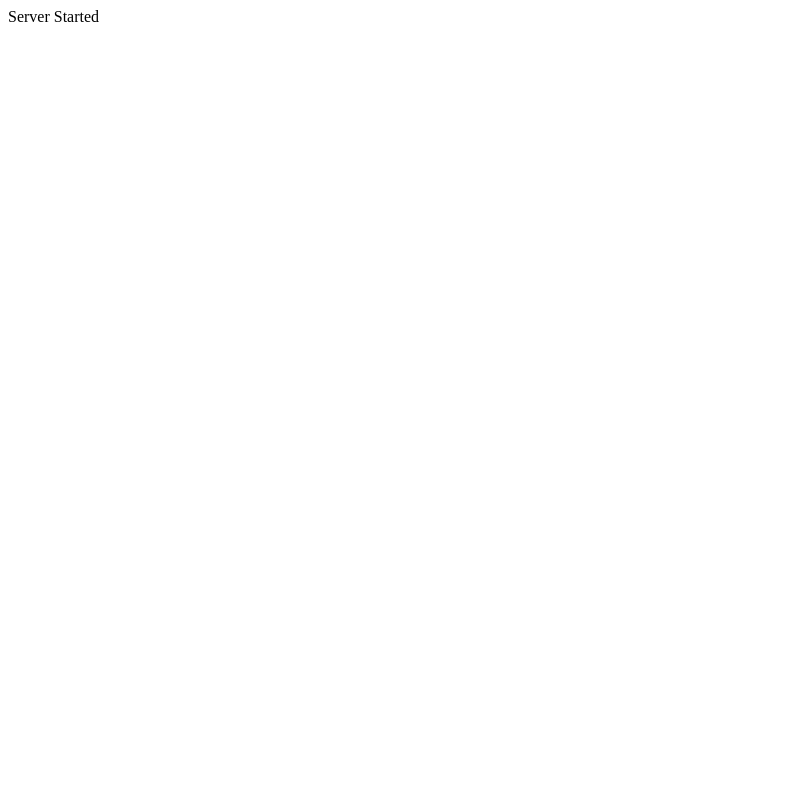
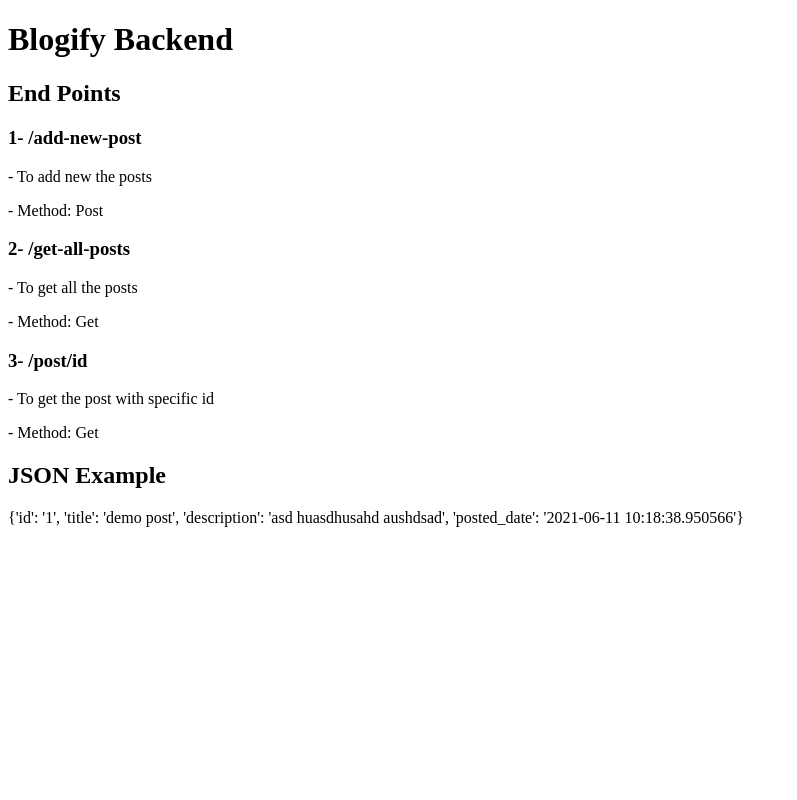
Before and after one commit to fahadaleem/Blogify-backend-flask, a Flask app: page / in a window 1280 px wide. Before the commit the part shown is almost empty. Shown: the whole page, without its empty margins (0-797 px from the left). Run offline with Flask 2, Linux system fonts and the light colour scheme; data comes from the database, SQL or seed files in the repository; both versions use the stored data as it was after the commit.

Commit message:
All Apis for blogify done

```diff
--- a/flaskBlog/models.py
+++ b/flaskBlog/models.py
@@ -16,7 +16,7 @@ from datetime import datetime
 
 class Post(db.Model):
     id = db.Column(db.Integer, primary_key=True)
-    title = db.Column(db.String(20), unique=True, nullable=False)
+    title = db.Column(db.String(255), unique=True, nullable=False)
     description = db.Column(db.Text, nullable=False)
     postedDate = db.Column(db.DateTime, default=datetime.utcnow)
     def __repr__(self):
--- a/flaskBlog/routes.py
+++ b/flaskBlog/routes.py
@@ -1,32 +1,51 @@
+import json
 from flaskBlog import app
-from flask import json, render_template, jsonify, request
+from flask import render_template, jsonify, request
 from flaskBlog import db
 from flaskBlog.models import Post
 
 db.create_all()
 
+
 def convert_json_to_list(x):
     return {
-        "id":f'{x.id}',
-        "title":f'{x.title}',
-        "description":f'{x.description}',
-        "posted_date":f'{x.postedDate}'
+        "id": f'{x.id}',
+        "title": f'{x.title}',
+        "description": f'{x.description}',
+        "posted_date": f'{x.postedDate}'
     }
 
 
 @app.route("/")
 def home():
-    return 'Server Started'
+    blog_post = Post.query.get(1)
+    return render_template("index.html", json=convert_json_to_list(blog_post))
 
-@app.route("/get-all-post", methods=['GET'])
+
+@app.route("/get-all-posts", methods=['GET'])
 def get_all_posts():
     all_posts = Post.query.all()
 
     all_posts = list(map(convert_json_to_list, all_posts))
 
+    json = {"total_posts": f'{len(all_posts)}', "posts": f'{all_posts}'}
+    return jsonify(json)
 
-    json = {
-        "total_posts" : f'{len(all_posts)}',
-        "posts" : f'{all_posts}'
-    }
-    return jsonify(json)
+
+@app.route("/add-new-post", methods=['POST'])
+def add_new_post():
+    title = request.json['title']
+    description = request.json['description']
+    new_post = Post(title=title, description=description)
+    db.session.add(new_post)
+    db.session.commit()
+    return {"message": 'data added successfully!', "code": "200"}
+
+
+@app.route("/post/<id>", methods=['GET'])
+def get_post(id):
+    blog_post = Post.query.get(id)
+    if not blog_post:
+        return {"message": "No Post Found", "code": "201"}
+    else:
+        return convert_json_to_list(blog_post)
--- a/flaskBlog/templates/index.html
+++ b/flaskBlog/templates/index.html
@@ -7,6 +7,18 @@
     <title>Document</title>
 </head>
 <body>
-    <h1>hello</h1>
+    <h1>Blogify Backend</h1>
+    <h2>End Points</h1>
+    <h3>1- /add-new-post</h3>
+    <p>- To add new the posts</p>
+    <p>- Method: Post</p>
+    <h3>2- /get-all-posts</h3>
+    <p>- To get all the posts</p>
+    <p>- Method: Get</p>
+    <h3>3- /post/id</h3>
+    <p>- To get the post with specific id</p>
+    <p>- Method: Get</p>
+    <h2>JSON Example</h1>
+    <p>{{json}}</p>
 </body>
 </html>
```
Also changed, not shown: flaskBlog/templates/about.html (deleted, +0 -12 lines), flaskBlog/database.db.
